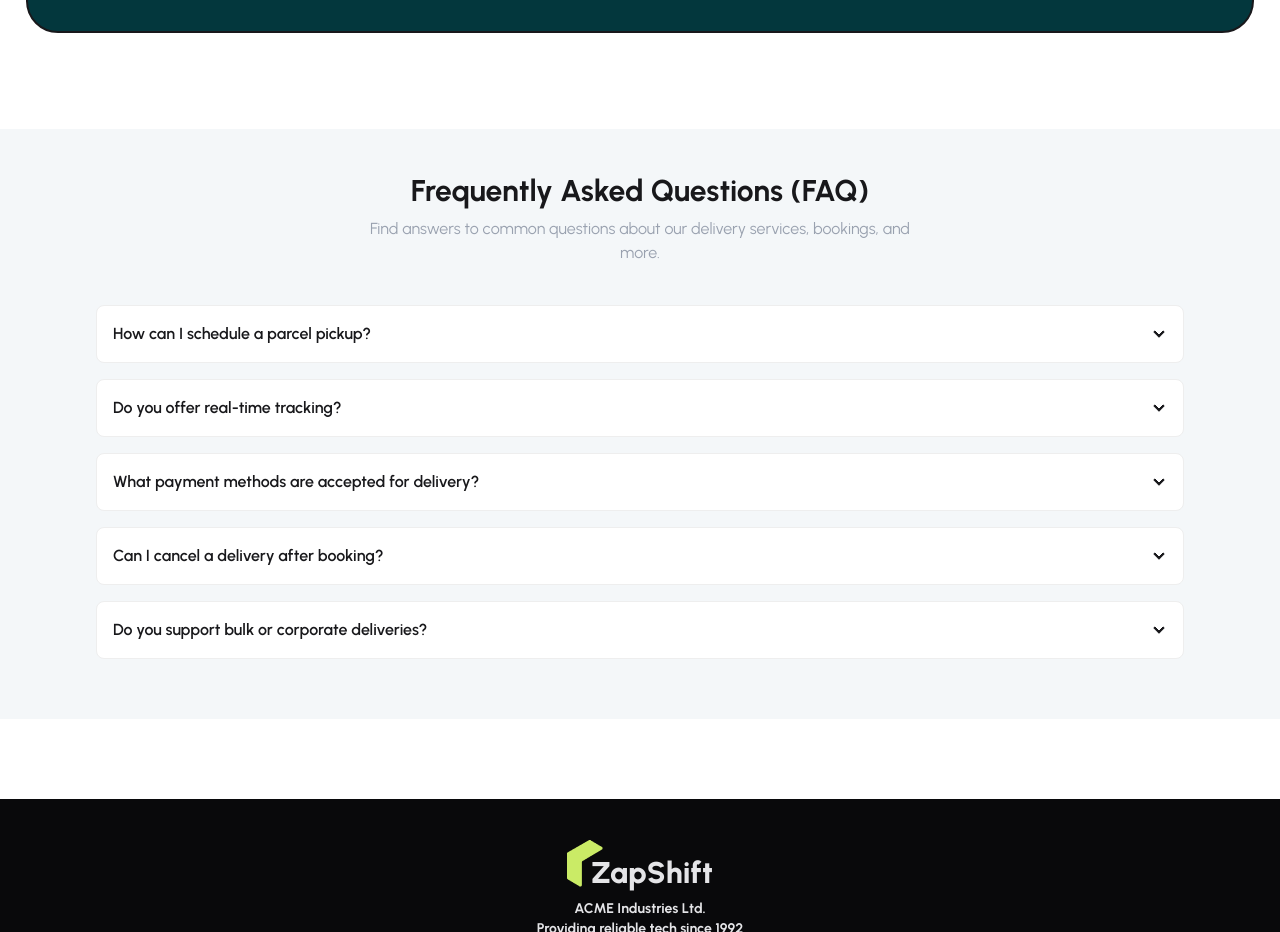
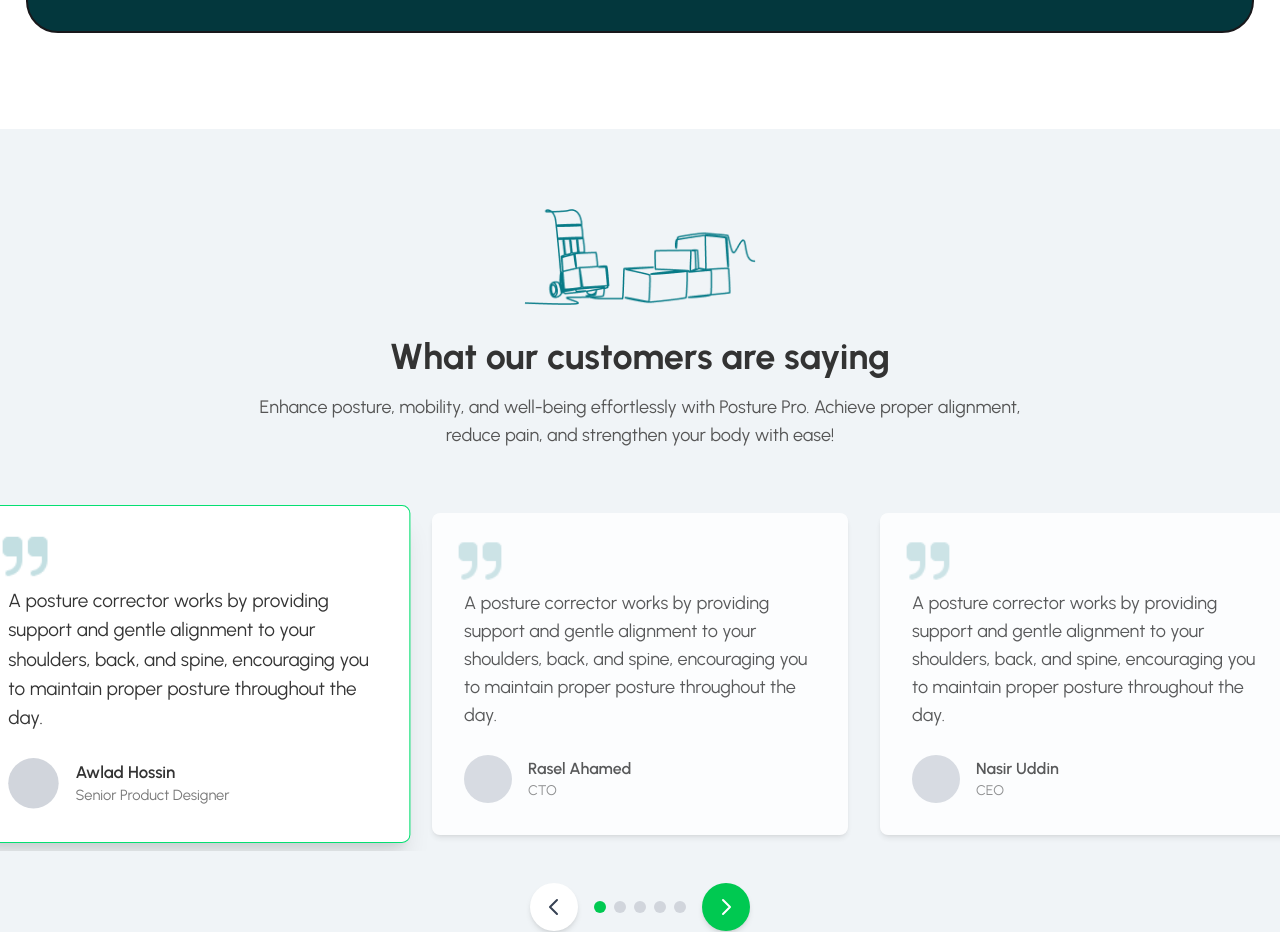
Before and after one commit to tahmid-khan-hub/Zap-Shift, a React (Vite) app: page / in a window 1280 px wide. Shown: the part 3739-4671 px from the top of the page. Built offline with nearby package versions, Linux system fonts and the light colour scheme.

Commit message:
added testimonial section

```diff
--- a/src/pages/Home/Home/Home.jsx
+++ b/src/pages/Home/Home/Home.jsx
@@ -6,6 +6,7 @@ import SpecialService from '../SpecialService/SpecialService';
 import BeMerchant from '../BeMerchant/BeMerchant';
 import Delivery from '../Delivery/Delivery';
 import FaQ from '../FaQ/FaQ';
+import TestimonialCarousel from '../TestimonialCarousel/TestimonialCarousel';
 
 const Home = () => {
     return (
@@ -16,6 +17,7 @@ const Home = () => {
             <TrustedByBrands></TrustedByBrands>
             <SpecialService></SpecialService>
             <BeMerchant></BeMerchant>
+            <TestimonialCarousel></TestimonialCarousel>
             <FaQ></FaQ>
         </div>
     );
--- /dev/null
+++ b/src/pages/Home/TestimonialCarousel/TestimonialCarousel.jsx
@@ -0,0 +1,177 @@
+import React, { useState, useRef, useEffect } from 'react';
+import postureProImg from "../../../assets/customer-top.png";
+import quoteImg from "../../../assets/reviewQuote.png";
+
+const testimonials = [
+  {
+    quote: "A posture corrector works by providing support and gentle alignment to your shoulders, back, and spine, encouraging you to maintain proper posture throughout the day.",
+    name: "Awlad Hossin",
+    title: "Senior Product Designer",
+  },
+  {
+    quote: "A posture corrector works by providing support and gentle alignment to your shoulders, back, and spine, encouraging you to maintain proper posture throughout the day.",
+    name: "Rasel Ahamed",
+    title: "CTO",
+  },
+  {
+    quote: "A posture corrector works by providing support and gentle alignment to your shoulders, back, and spine, encouraging you to maintain proper posture throughout the day.",
+    name: "Nasir Uddin",
+    title: "CEO",
+  },
+  {
+    quote: "This is another great testimonial from a satisfied customer who improved their posture significantly with Posture Pro. Highly recommend!",
+    name: "Jhon Doe",
+    title: "Software Engineer",
+  },
+  {
+    quote: "My back pain has reduced considerably since I started using this. It's comfortable and effective. A true lifesaver.",
+    name: "Alice Smith",
+    title: "Marketing Manager",
+  }
+];
+
+const TestimonialCarousel = () => {
+  const [activeIndex, setActiveIndex] = useState(0);
+  const carouselRef = useRef(null);
+
+  useEffect(() => {
+    if (carouselRef.current) {
+      const activeCard = carouselRef.current.children[activeIndex];
+      if (activeCard) {
+        const cardWidth = activeCard.offsetWidth;
+        const carouselWidth = carouselRef.current.offsetWidth;
+        const scrollLeft = activeCard.offsetLeft - (carouselWidth / 2) + (cardWidth / 2);
+
+        carouselRef.current.scrollTo({
+          left: scrollLeft,
+          behavior: 'smooth'
+        });
+      }
+    }
+  }, [activeIndex]);
+
+  const goToPrevious = () => {
+    setActiveIndex((prevIndex) =>
+      prevIndex === 0 ? testimonials.length - 1 : prevIndex - 1
+    );
+  };
+
+  const goToNext = () => {
+    setActiveIndex((prevIndex) =>
+      prevIndex === testimonials.length - 1 ? 0 : prevIndex + 1
+    );
+  };
+
+  return (
+    <section className="bg-[#f0f4f7] py-20 overflow-hidden">
+      <div className="container mx-auto px-4">
+        <div className="flex justify-center mb-8">
+          <img src={postureProImg} alt="Posture Pro Illustration" className="h-24 w-auto" />
+        </div>
+        <h2 className="text-4xl font-bold text-center text-[#333] mb-4">
+          What our customers are saying
+        </h2>
+        <p className="text-lg text-center text-[#555] max-w-3xl mx-auto mb-12">
+          Enhance posture, mobility, and well-being effortlessly with Posture Pro. Achieve proper alignment, reduce pain, and strengthen your body with ease!
+        </p>
+
+        <div className="relative">
+          <div
+            ref={carouselRef}
+            className="flex overflow-x-scroll scroll-smooth scrollbar-hide py-4 -mx-4 md:-mx-8 lg:-mx-12"
+            style={{ scrollSnapType: 'x mandatory' }}
+          >
+            {testimonials.map((testimonial, index) => (
+              <div
+                key={index}
+                className="flex-shrink-0 w-full md:w-1/2 lg:w-1/3 px-4"
+                style={{ scrollSnapAlign: 'center' }}
+              >
+                <div
+                  className={`bg-white rounded-lg shadow-md p-8 relative h-full flex flex-col justify-between transition-all duration-300 ease-in-out
+                  ${index === activeIndex ? 'transform scale-105 shadow-xl border border-green-400' : 'transform scale-100 opacity-80'}
+                  `}
+                >
+                  <div className="absolute top-4 left-4 text-gray-600">
+                    <img src={quoteImg} alt="Quote" className="w-16 h-auto " />
+                  </div>
+                  <p className="text-lg text-[#333] mb-6 mt-11">
+                    {testimonial.quote}
+                  </p>
+                  <div className="flex items-center">
+                    <div className="w-12 h-12 bg-gray-300 rounded-full mr-4 flex-shrink-0">
+                    </div>
+                    <div>
+                      <p className="font-semibold text-[#333]">
+                        {testimonial.name}
+                      </p>
+                      <p className="text-sm text-[#777]">
+                        {testimonial.title}
+                      </p>
+                    </div>
+                  </div>
+                </div>
+              </div>
+            ))}
+          </div>
+
+          <div className="flex justify-center items-center mt-8 space-x-4">
+            <button
+              onClick={goToPrevious}
+              className="bg-white p-3 rounded-full shadow-md hover:bg-gray-100 focus:outline-none focus:ring-2 focus:ring-blue-500"
+            >
+              <svg
+                xmlns="http://www.w3.org/2000/svg"
+                className="h-6 w-6 text-gray-700"
+                fill="none"
+                viewBox="0 0 24 24"
+                stroke="currentColor"
+              >
+                <path
+                  strokeLinecap="round"
+                  strokeLinejoin="round"
+                  strokeWidth={2}
+                  d="M15 19l-7-7 7-7"
+                />
+              </svg>
+            </button>
+
+            <div className="flex space-x-2">
+              {testimonials.map((_, index) => (
+                <button
+                  key={index}
+                  onClick={() => setActiveIndex(index)}
+                  className={`w-3 h-3 rounded-full ${
+                    index === activeIndex ? 'bg-green-500' : 'bg-gray-300'
+                  }`}
+                ></button>
+              ))}
+            </div>
+
+            <button
+              onClick={goToNext}
+              className="bg-green-500 p-3 rounded-full shadow-md hover:bg-green-600 focus:outline-none focus:ring-2 focus:ring-green-500"
+            >
+              <svg
+                xmlns="http://www.w3.org/2000/svg"
+                className="h-6 w-6 text-white"
+                fill="none"
+                viewBox="0 0 24 24"
+                stroke="currentColor"
+              >
+                <path
+                  strokeLinecap="round"
+                  strokeLinejoin="round"
+                  strokeWidth={2}
+                  d="M9 5l7 7-7 7"
+                />
+              </svg>
+            </button>
+          </div>
+        </div>
+      </div>
+    </section>
+  );
+};
+
+export default TestimonialCarousel;
```
